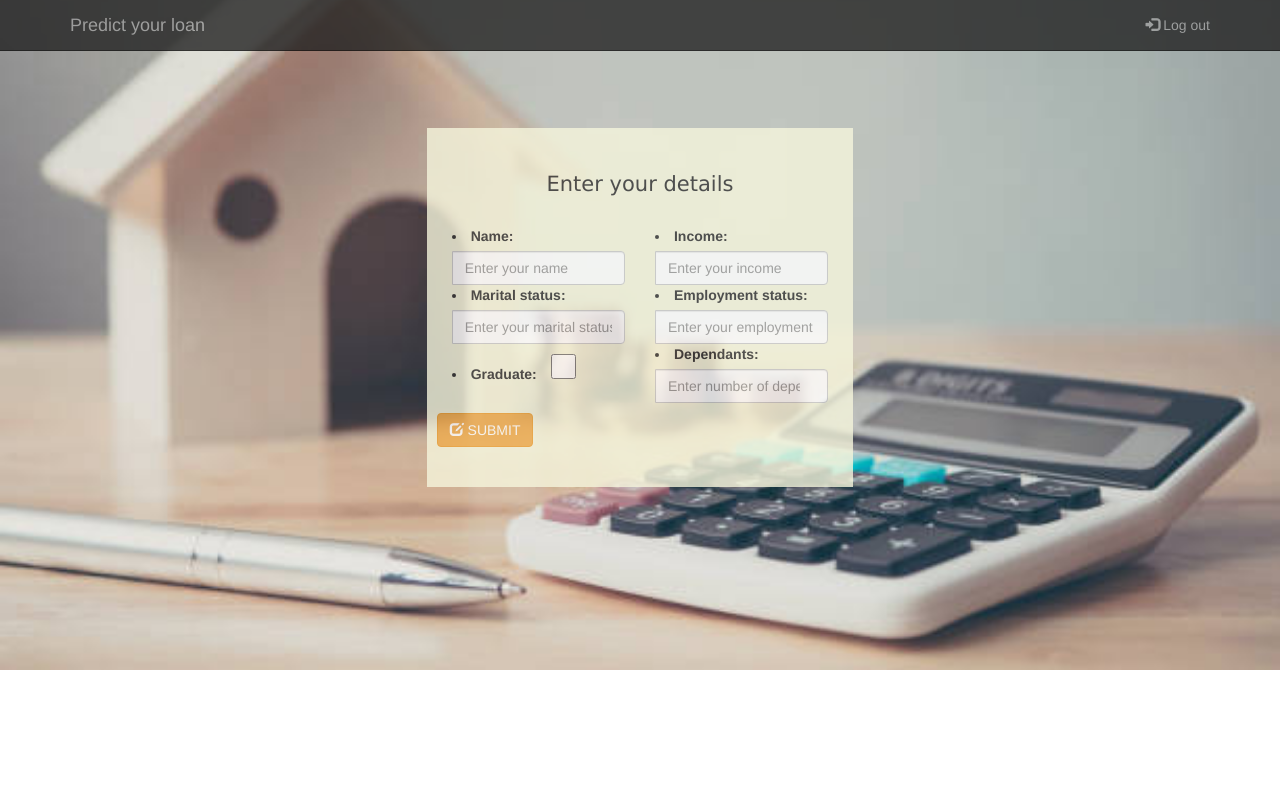
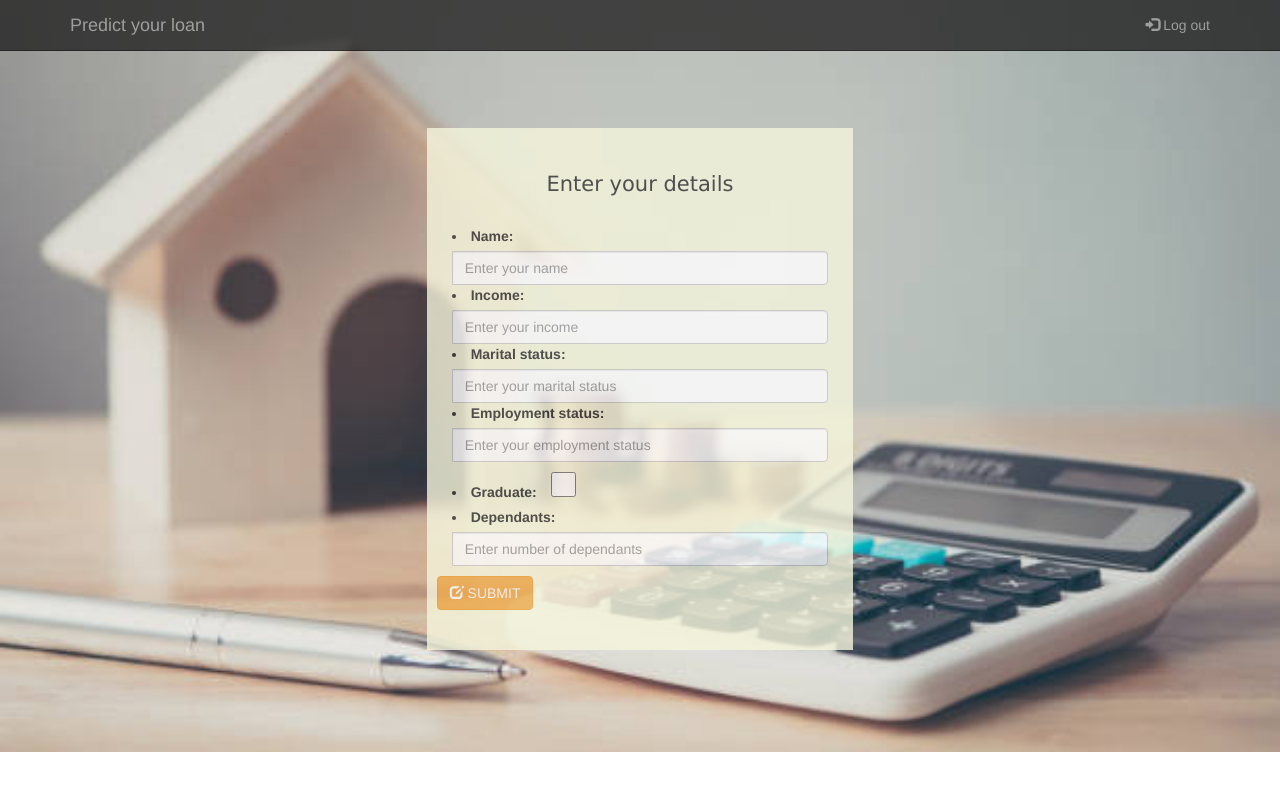
Before and after one commit to ankushbnayak/trydjango, a Django app: page / in a window 1280 px wide. Run offline with Django 3.2, Linux system fonts and the light colour scheme; a user stored in the database is signed in; some libraries are stand-ins or nearby versions.

Commit message:
model input changes

```diff
--- a/templates/product/create.html
+++ b/templates/product/create.html
@@ -34,7 +34,7 @@
 									     {% include 'product/navbar_loggedin.html' %}
 
 										{% for field in form %}
-											<div class="col-sm-6 ">
+											<div class="col-sm-12">
 												<li> {{ field.label_tag }} {{ field }} </li>
 											</div>
 										{% endfor %}
```
